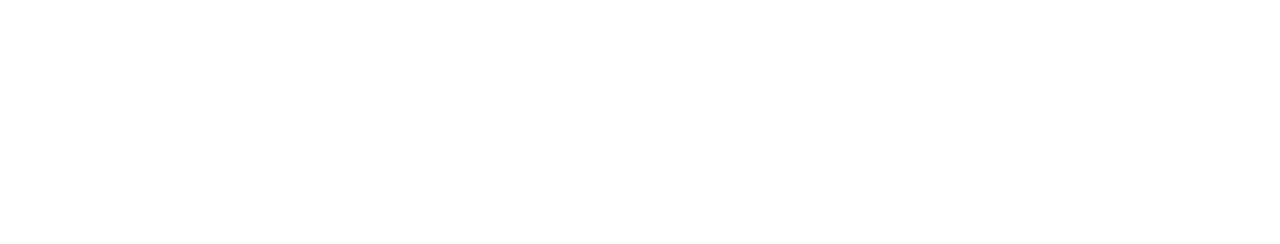
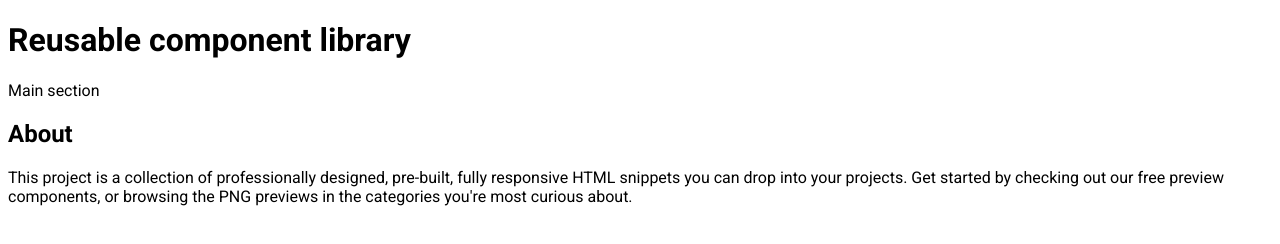
Before and after one commit to kazakevich-julia/htmlcss-20211021_kazakevich-j, a website: page index.html in a window 1280 px wide. Drawn offline with Linux system fonts and the light colour scheme.

Commit message:
add main-page macro markup

```diff
--- a/index.html
+++ b/index.html
@@ -1,10 +1,24 @@
 <!DOCTYPE html>
 <!-- Главная страница -->
 <html lang="ru">
-    <head>
-        <link rel="stylesheet" href="./assets/css/main.css">
-    </head>
-    <body>
 
-    </body>
+<head>
+    <link rel="stylesheet" href="./assets/css/main.css">
+</head>
+
+<body>
+    <header class="header">
+        <h1 class="header__title">Reusable component library</h1>
+    </header>
+    <main class="preview">
+        Main section
+    </main>
+    <footer class="footer">
+        <h2 class="footer__title">About</h2>
+        <p class="footer__text">This project is a collection of professionally designed, pre-built, fully responsive
+            HTML snippets you can drop into your projects. Get started by checking out our free preview components, or
+            browsing the PNG previews in the categories you're most curious about.</p>
+    </footer>
+</body>
+
 </html>
```
